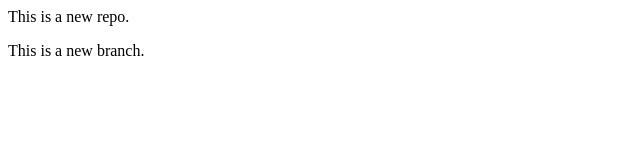
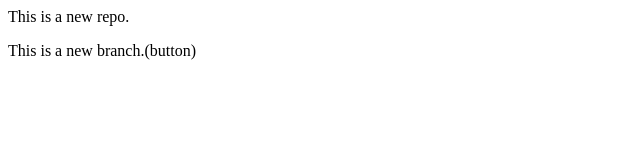
Before and after one commit to Nrusingha007/Localrepo, a plain HTML site: page index.html in a window 1280 px wide. Shown: the full height of the page, 0-640 px from the left. Drawn offline with Linux system fonts and the light colour scheme.

```diff
--- a/index.html
+++ b/index.html
@@ -1,2 +1,2 @@
 <p>This is a new repo.</p>
-<p>This is a new branch.</p>
+<p>This is a new branch.(button)</p>
```
